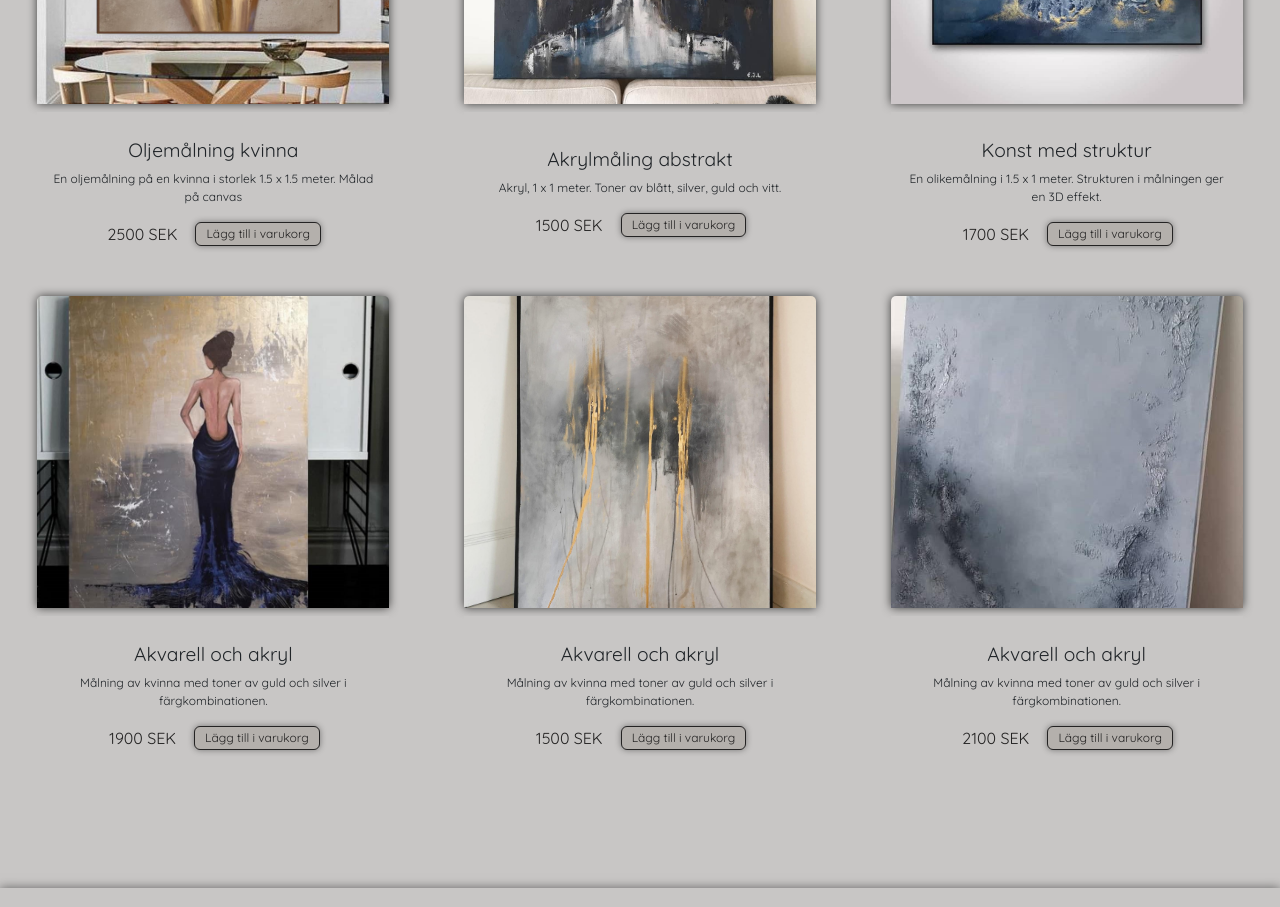
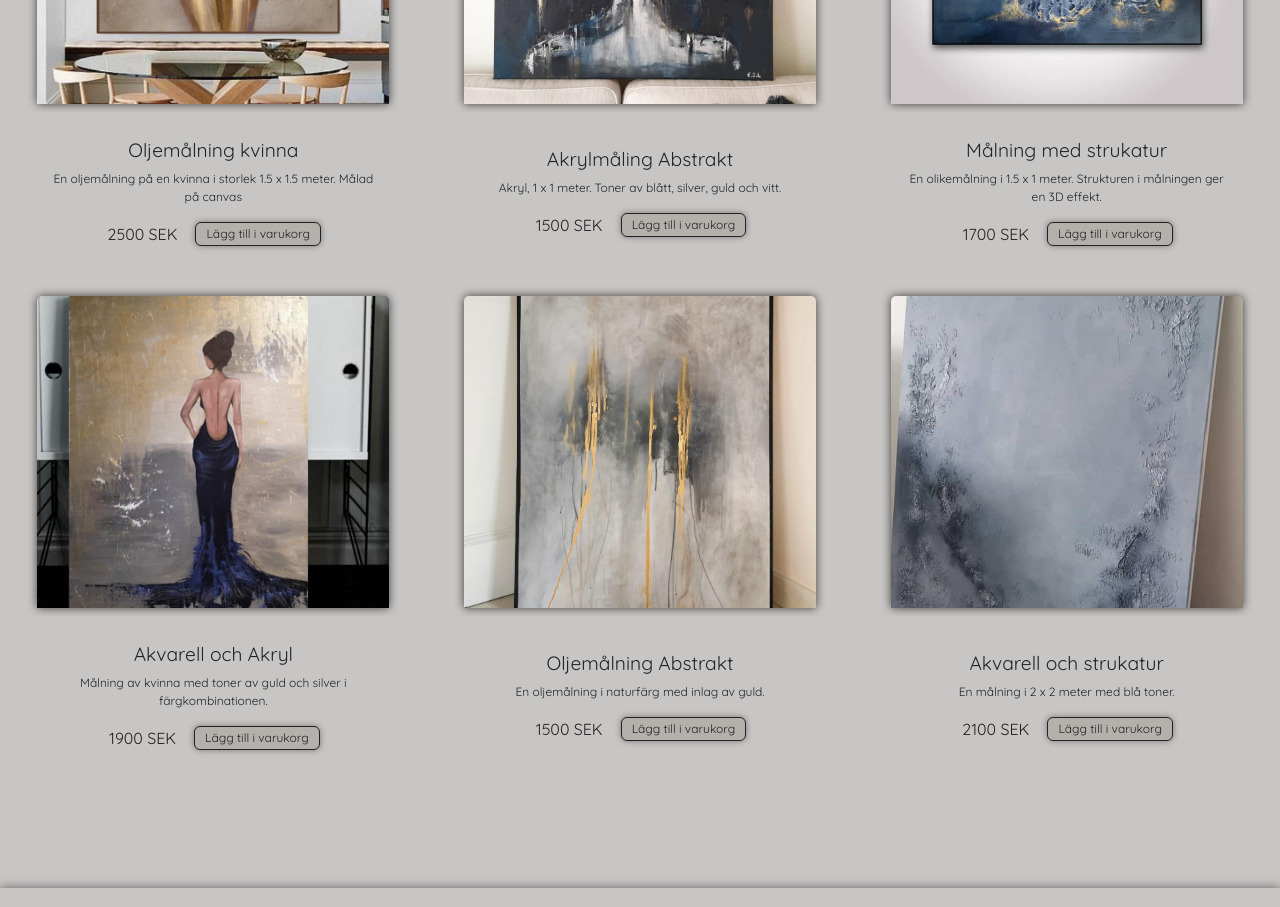
Before and after one commit to ellinorjanssonl/myArtPage, a React (Vite) app: page /Shop in a window 1280 px wide. Shown: the part 440-1347 px from the top of the page. Built offline with nearby package versions, Linux system fonts and the light colour scheme.

Commit message:
målningar

```diff
--- a/src/components/Shop/Shop.jsx
+++ b/src/components/Shop/Shop.jsx
@@ -13,32 +13,32 @@ const cardData = [
   },
   {
     imgSrc: "bild1.jpg",
-    title: "Akrylmåling abstrakt",
+    title: "Akrylmåling Abstrakt",
     text: "Akryl, 1 x 1 meter. Toner av blått, silver, guld och vitt.",
     price: "1500"
   },
   {
     imgSrc: "bild4.jpg",
-    title: "Konst med struktur",
+    title: "Målning med strukatur",
     text: "En olikemålning i 1.5 x 1 meter. Strukturen i målningen ger en 3D effekt.",
     price: "1700"
   },
   {
     imgSrc: "bild3.jpg",
-    title: "Akvarell och akryl",
+    title: "Akvarell och Akryl",
     text: "Målning av kvinna med toner av guld och silver i färgkombinationen.",
     price: "1900"
   },
   {
     imgSrc: "bild8.jpg",
-    title: "Akvarell och akryl",
-    text: "Målning av kvinna med toner av guld och silver i färgkombinationen.",
+    title: "Oljemålning Abstrakt",
+    text: "En oljemålning i naturfärg med inlag av guld.",
     price: "1500"
   },
   {
     imgSrc: "bild10.jpg",
-    title: "Akvarell och akryl",
-    text: "Målning av kvinna med toner av guld och silver i färgkombinationen.",
+    title: "Akvarell och strukatur",
+    text: "En målning i 2 x 2 meter med blå toner.",
     price: "2100"
   }
 ];
```
